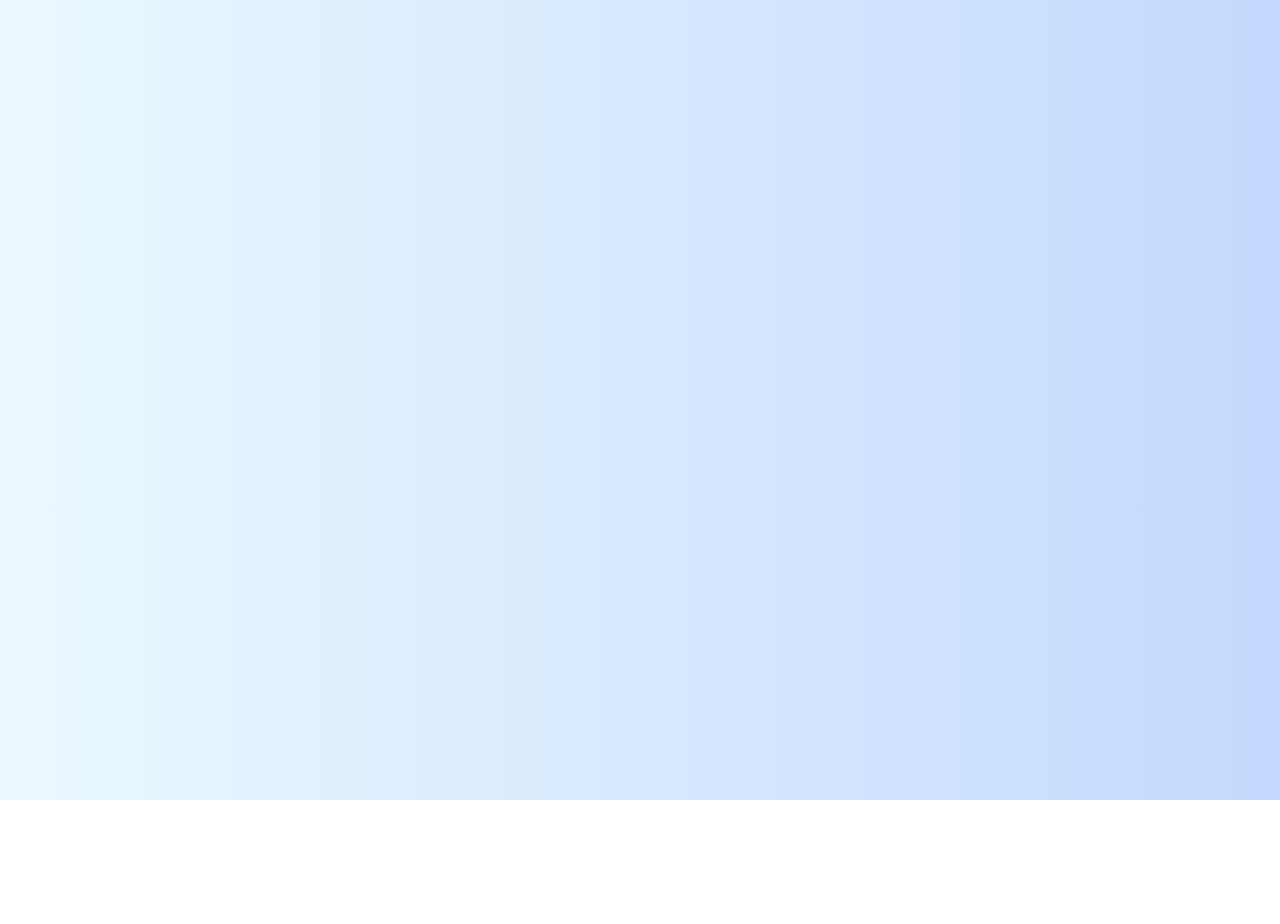
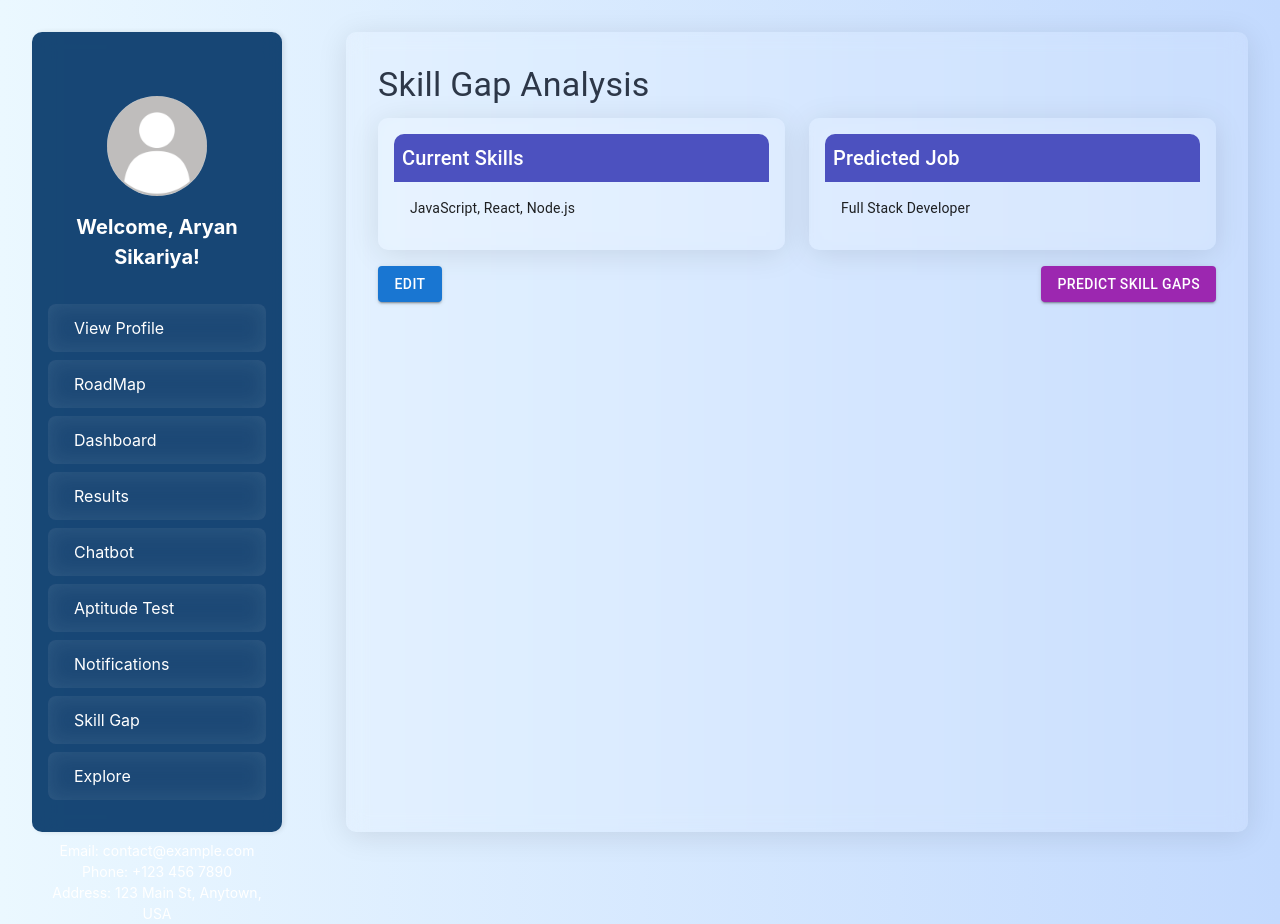
Before and after one commit to Hannan2004/AI-Enhanced-Learning-Platform, a React (Create React App) app in the folder frontend/: page /SkillGap in a window 1280 px wide. Before the commit this address had no page. Before the commit the page ends 800 px from the top, so only its background shows below. Built offline with nearby package versions, Linux system fonts and the light colour scheme.

Commit message:
skillgap

```diff
--- a/frontend/src/App.js
+++ b/frontend/src/App.js
@@ -19,6 +19,7 @@ import ProfilePage from './pages/ProfilePage';
 import ResultsPage from './pages/ResultsPage';
 import Notifications from './pages/Notifications';
 import CareerOptions from './pages/CareerOptions';
+import SkillGap from './pages/SkillGap';
 
 function App() {
   const [scores, setScores] = useState({ numerical: 0, verbal: 0, logical: 0 });
@@ -48,6 +49,7 @@ function App() {
             <Route path="/ResultsPage" element={<ResultsPage/>} />
             <Route path="/Notifications" element={<Notifications />} />
             <Route path="/CareerOptions" element={<CareerOptions />} />
+            <Route path="/SkillGap" element={<SkillGap />} />
           </Routes>
         </main>
       </div>
--- a/frontend/src/components/Sidebar.js
+++ b/frontend/src/components/Sidebar.js
@@ -175,7 +175,7 @@ const Sidebar = ({ userName }) => {
                   style={styles.link}
                   onMouseEnter={(e) => e.currentTarget.style.backgroundColor = styles.linkHover.backgroundColor}
                   onMouseLeave={(e) => e.currentTarget.style.backgroundColor = 'transparent'}
-                  onClick={() => handleNavigation('/tasks')}
+                  onClick={() => handleNavigation('/SkillGap')}
                 >
                   <span style={styles.linkText}>Skill Gap</span>
                 </div>
--- /dev/null
+++ b/frontend/src/pages/SkillGap.js
@@ -0,0 +1,199 @@
+import React, { useState } from 'react';
+import Sidebar from '../components/Sidebar'; // Adjust the path as necessary
+import { Card, CardContent, Typography, Grid, Box, Button, TextField, Paper, CircularProgress } from '@mui/material';
+import { BarChart, Bar, XAxis, YAxis, CartesianGrid, Tooltip, ResponsiveContainer } from 'recharts';
+
+const SkillGap = () => {
+  const [currentSkills, setCurrentSkills] = useState('JavaScript, React, Node.js');
+  const [predictedJob, setPredictedJob] = useState('Full Stack Developer');
+  const [isEditable, setIsEditable] = useState(false);
+  const [showSkillGaps, setShowSkillGaps] = useState(false);
+  const [loading, setLoading] = useState(false);
+
+  const missingSkills = ['TypeScript', 'GraphQL', 'Docker', 'Kubernetes'];
+  const skillGapData = [
+    { skill: 'TypeScript', level: 70 },
+    { skill: 'GraphQL', level: 60 },
+    { skill: 'Docker', level: 50 },
+    { skill: 'Kubernetes', level: 40 },
+  ];
+
+  const handleEdit = () => {
+    setIsEditable(!isEditable);
+    if (!isEditable) {
+      setShowSkillGaps(false);
+    }
+  };
+
+  const handlePredictSkillGaps = () => {
+    setLoading(true);
+    setTimeout(() => {
+      setLoading(false);
+      setShowSkillGaps(true);
+    }, 2000); // Simulate a delay for fetching data
+  };
+
+  const styles = {
+    container: {
+      display: 'flex',
+    },
+    content: {
+      flexGrow: 1,
+      padding: '2rem',
+      background: 'rgba(255, 255, 255, 0.1)',
+      backdropFilter: 'blur(10px)',
+      borderRadius: '10px',
+      boxShadow: '0 4px 30px rgba(0, 0, 0, 0.1)',
+      margin: '2rem',
+    },
+    card: {
+      background: 'rgba(255, 255, 255, 0.1)',
+      backdropFilter: 'blur(10px)',
+      borderRadius: '10px',
+      boxShadow: '0 4px 30px rgba(0, 0, 0, 0.1)',
+      padding: '1rem',
+      width: '100%',
+    },
+    cardHeader: {
+      backgroundColor: '#4c51bf',
+      color: '#ffffff',
+      padding: '0.5rem',
+      borderRadius: '10px 10px 0 0',
+    },
+    cardContent: {
+      padding: '1rem',
+    },
+    buttonContainer: {
+      display: 'flex',
+      justifyContent: 'space-between',
+      marginTop: '1rem',
+    },
+    missingSkillsContainer: {
+      marginTop: '2rem',
+      padding: '1rem',
+      background: 'rgba(255, 255, 255, 0.1)',
+      backdropFilter: 'blur(10px)',
+      borderRadius: '10px',
+      boxShadow: '0 4px 30px rgba(0, 0, 0, 0.1)',
+    },
+    missingSkillsList: {
+      listStyleType: 'none',
+      padding: 0,
+    },
+    missingSkillItem: {
+      marginBottom: '0.5rem',
+    },
+    skillGapContainer: {
+      marginTop: '2rem',
+      padding: '1rem',
+      background: 'rgba(255, 255, 255, 0.1)',
+      backdropFilter: 'blur(10px)',
+      borderRadius: '10px',
+      boxShadow: '0 4px 30px rgba(0, 0, 0, 0.1)',
+    },
+    loadingContainer: {
+      display: 'flex',
+      justifyContent: 'center',
+      alignItems: 'center',
+      height: '100%',
+    },
+  };
+
+  return (
+    <div style={styles.container}>
+      <Sidebar userName="Aryan Sikariya" />
+      <div style={styles.content}>
+        <Typography variant="h4" gutterBottom>
+          Skill Gap Analysis
+        </Typography>
+        <Grid container spacing={3}>
+          <Grid item xs={12} md={6}>
+            <Card style={styles.card}>
+              <div style={styles.cardHeader}>
+                <Typography variant="h6">Current Skills</Typography>
+              </div>
+              <CardContent style={styles.cardContent}>
+                {isEditable ? (
+                  <TextField
+                    fullWidth
+                    multiline
+                    rows={4}
+                    variant="outlined"
+                    value={currentSkills}
+                    onChange={(e) => setCurrentSkills(e.target.value)}
+                  />
+                ) : (
+                  <Typography variant="body2">{currentSkills}</Typography>
+                )}
+              </CardContent>
+            </Card>
+          </Grid>
+          <Grid item xs={12} md={6}>
+            <Card style={styles.card}>
+              <div style={styles.cardHeader}>
+                <Typography variant="h6">Predicted Job</Typography>
+              </div>
+              <CardContent style={styles.cardContent}>
+                {isEditable ? (
+                  <TextField
+                    fullWidth
+                    variant="outlined"
+                    value={predictedJob}
+                    onChange={(e) => setPredictedJob(e.target.value)}
+                  />
+                ) : (
+                  <Typography variant="body2">{predictedJob}</Typography>
+                )}
+              </CardContent>
+            </Card>
+          </Grid>
+        </Grid>
+        <div style={styles.buttonContainer}>
+          <Button variant="contained" color="primary" onClick={handleEdit}>
+            {isEditable ? 'Save' : 'Edit'}
+          </Button>
+          <Button variant="contained" color="secondary" onClick={handlePredictSkillGaps} disabled={isEditable}>
+            Predict Skill Gaps
+          </Button>
+        </div>
+        {loading && (
+          <div style={styles.loadingContainer}>
+            <CircularProgress />
+          </div>
+        )}
+        {!loading && showSkillGaps && (
+          <>
+            <Paper style={styles.missingSkillsContainer}>
+              <Typography variant="h5" gutterBottom>
+                Missing Skills
+              </Typography>
+              <ul style={styles.missingSkillsList}>
+                {missingSkills.map((skill, index) => (
+                  <li key={index} style={styles.missingSkillItem}>
+                    <Typography variant="body2">{skill}</Typography>
+                  </li>
+                ))}
+              </ul>
+            </Paper>
+            <Paper style={styles.skillGapContainer}>
+              <Typography variant="h5" gutterBottom>
+                Skill Gap Analysis
+              </Typography>
+              <ResponsiveContainer width="100%" height={300}>
+                <BarChart data={skillGapData}>
+                  <CartesianGrid strokeDasharray="3 3" />
+                  <XAxis dataKey="skill" />
+                  <YAxis />
+                  <Tooltip />
+                  <Bar dataKey="level" fill="#8884d8" />
+                </BarChart>
+              </ResponsiveContainer>
+            </Paper>
+          </>
+        )}
+      </div>
+    </div>
+  );
+};
+
+export default SkillGap;
```
